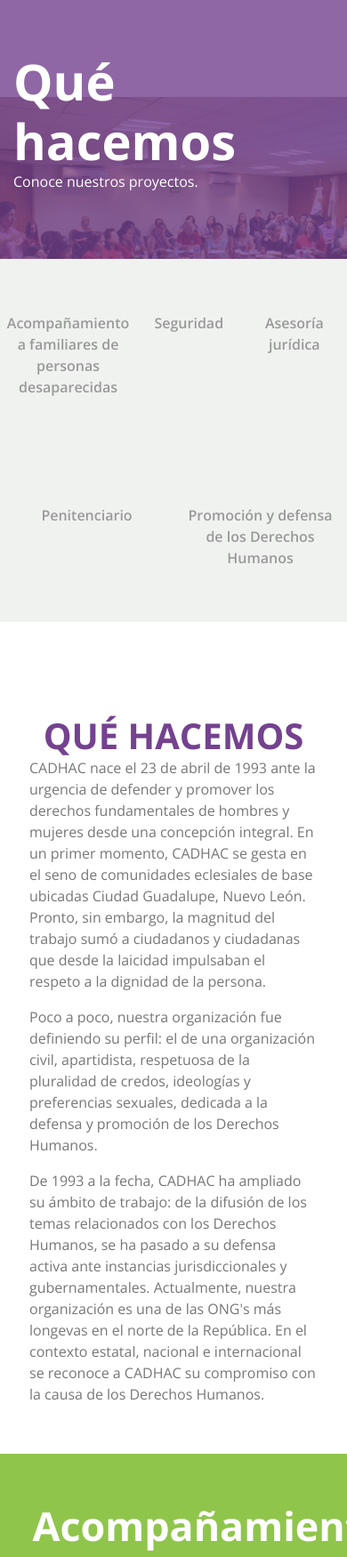
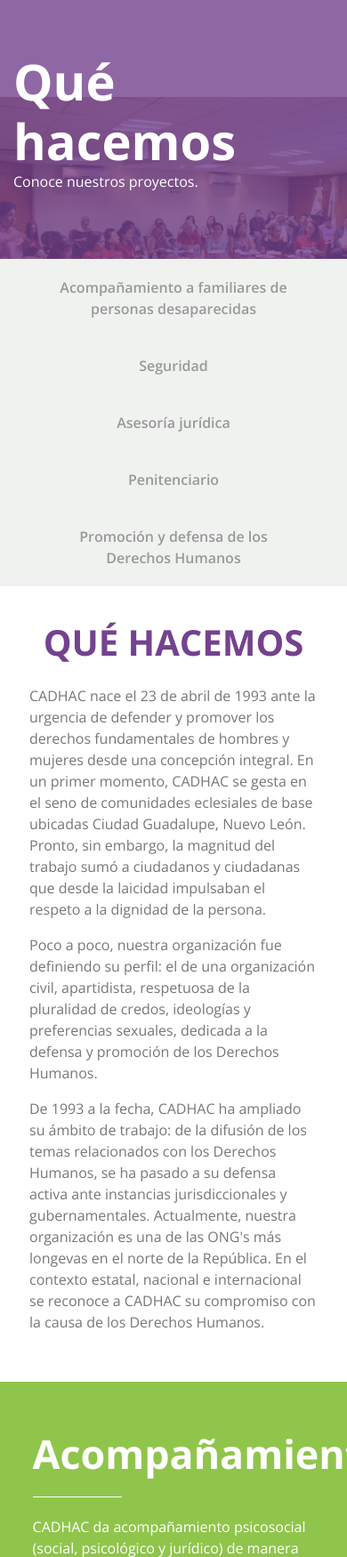
Before and after one commit to melytc/cadhac, a PHP site: page /quehacemos.php in a window 390 px wide; the page is wider, and only the part inside the window is pictured. Shown: the part 262-2012 px from the top of that part at 89% size. Run offline with PHP 8.4, Linux system fonts and the light colour scheme; style sheets or scripts are compiled from the project's sources.

Commit message:
Que hacemos responsiveness

```diff
--- a/src/css/_quehacemos.scss
+++ b/src/css/_quehacemos.scss
@@ -17,6 +17,9 @@
 			background-color: darken(#f0f0f0, 10%);
 			color: #444;
 		}
+		@media(max-width: 768px) {
+			padding: 20px 60px;
+		}
 	}
 	section {
 		padding: 6% 0;
@@ -29,6 +32,11 @@
 		h2 {
 			font-size: 2.5rem;
 			margin-top: 20%;
+		}
+		@media(max-width: 992px) {
+			h2 {
+				margin-top: 0;
+			}
 		}
 	}
 	.project {
--- a/src/quehacemos.php
+++ b/src/quehacemos.php
@@ -9,19 +9,19 @@
 	<section class="areanav">
 		<div class="container-fluid p-0">
 			<div class="row no-gutters">
-				<div class="col projnavitem tac">
+				<div class="col-12 col-md projnavitem tac">
 					Acompa&ntilde;amiento a familiares de personas desaparecidas
 				</div>
-				<div class="col projnavitem tac">
+				<div class="col-12 col-md projnavitem tac">
 					Seguridad
 				</div>
-				<div class="col projnavitem tac">
+				<div class="col-12 col-md projnavitem tac">
 					Asesor&iacute;a jur&iacute;dica
 				</div>
-				<div class="col projnavitem tac">
+				<div class="col-12 col-md projnavitem tac">
 					Penitenciario
 				</div>
-				<div class="col projnavitem tac">
+				<div class="col-12 col-md projnavitem tac">
 					Promoci&oacute;n y defensa de los Derechos Humanos
 				</div>
 			</div>
@@ -31,10 +31,10 @@
 		<div class="container">
 			<div class="container-w90p">
 				<div class="row">
-					<div class="col tac">
+					<div class="col-lg-6 mb-4 mb-lg-0 tac">
 						<h2 class="secondary ttu"><strong>Qu&eacute; hacemos</strong></h2>
 					</div>
-					<div class="col">
+					<div class="col-lg-6">
 						<p>CADHAC nace el 23 de abril de 1993 ante la urgencia de defender y promover los derechos fundamentales de hombres y mujeres desde una concepci&oacute;n integral. En un primer momento, CADHAC se gesta en el seno de comunidades eclesiales de base ubicadas Ciudad Guadalupe, Nuevo Le&oacute;n. Pronto, sin embargo, la magnitud del trabajo sum&oacute; a ciudadanos y ciudadanas que desde la laicidad impulsaban el respeto a la dignidad de la persona.</p>
 
 						<p>Poco a poco, nuestra organizaci&oacute;n fue definiendo su perfil: el de una organizaci&oacute;n civil, apartidista, respetuosa de la pluralidad de credos, ideolog&iacute;as y preferencias sexuales, dedicada a la defensa y promoci&oacute;n de los Derechos Humanos.</p>
@@ -75,13 +75,13 @@
 		<div class="container-w90p">
 			<h2 class="title mb-1">Seguridad</h2>
 			<div class="row">
-				<div class="col p-5">
+				<div class="col-md-6 p-3 p-md-5">
 					<span class="topline purple"></span>
 					<h3 class="subtitle">Intervenci&oacute;n comunitaria</h3>
 					<p>Se trabaja en dos colonias del municipio de Monterrey, San &Aacute;ngel Sur y Ejidal Los Remates, a trav&eacute;s del grupo vecinal “San &Aacute;ngel cambia contigo” en donde en coordinaci&oacute;n con el municipio se realizan actividades de empoderamiento ciudadano, recuperaci&oacute;n de espacios p&uacute;blicos y actividades en pro de la defensa y promoci&oacute;n de los derechos humanos.</p>
 					<p>Este proyecto tiene como objetivo a largo plazo reducir los &iacute;ndices de violencia e inseguridad en la colonia.</p>
 				</div>
-				<div class="col p-5">
+				<div class="col-md-6 p-3 p-md-5">
 					<span class="topline green"></span>
 					<h3 class="subtitle">Monitoreo Policial</h3>
 					<p>A trav&eacute;s de entrevistas a personas detenidas por faltas administrativas en el centro de detenci&oacute;n Alamey, el municipio de Monterrey, se eval&uacute;a y analiza los proceso de detenci&oacute;n y el uso de la fuerza por polic&iacute;as municipales en acorde a lo establecido en el Protocolo Sobre Uso de la Fuerza. A su vez se dan talleres a policías en materia de derechos humanos. </p>
@@ -117,13 +117,13 @@
 		<div class="container-w90p">
 			<h2 class="title mb-1">Asesor&iacute;a</h2>
 			<div class="row">
-				<div class="col p-5">
+				<div class="col-md-6 p-3 p-md-5">
 					<span class="topline purple"></span>
 					<h3 class="subtitle">Asesor&iacute;a jur&iacute;dica</h3>
 					<p>Se brinda asesor&iacute;a jur&iacute;dica gratuita a personas v&iacute;ctimas de violaciones a derechos humanos.</p>
 					<p>Entre ellas destacan casos de tortura, ejecuci&oacute;n extrajudicial, desaparici&oacute;n forzada, abuso de autoridad, entre otras. </p>
 				</div>
-				<div class="col p-5">
+				<div class="col-md-6 p-3 p-md-5">
 					<span class="topline green"></span>
 					<h3 class="subtitle">Penitenciario</h3>
 					<p>Se ofrece asesor&iacute;a gratuita y gestiones para personas privadas de la libertad en centros penitenciarios de Nuevo Le&oacute;n. Monitoreo de condiciones b&aacute;sicas.</p>
```
